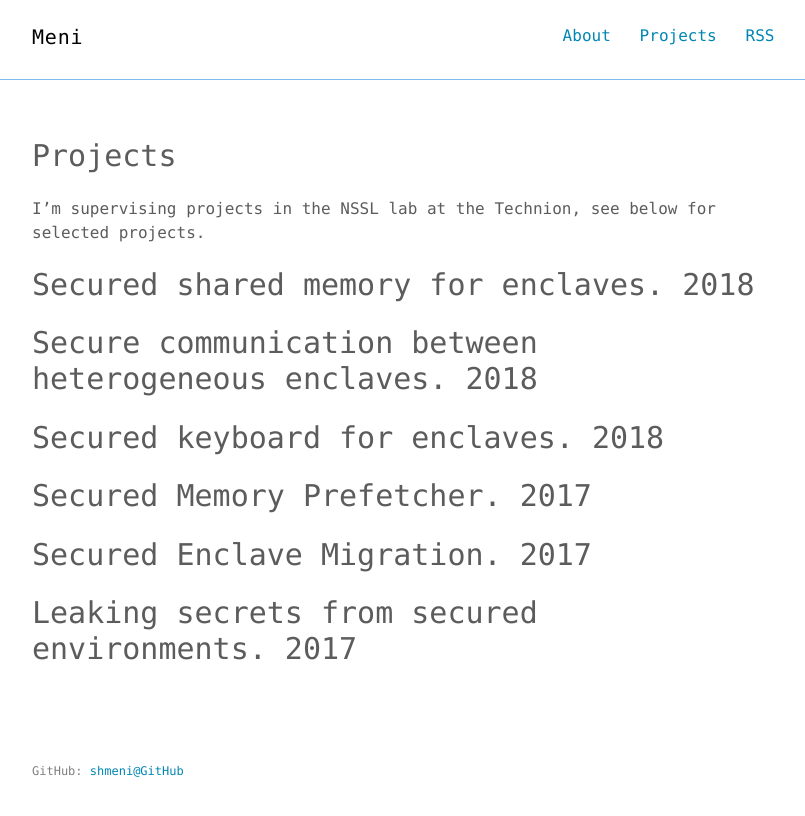
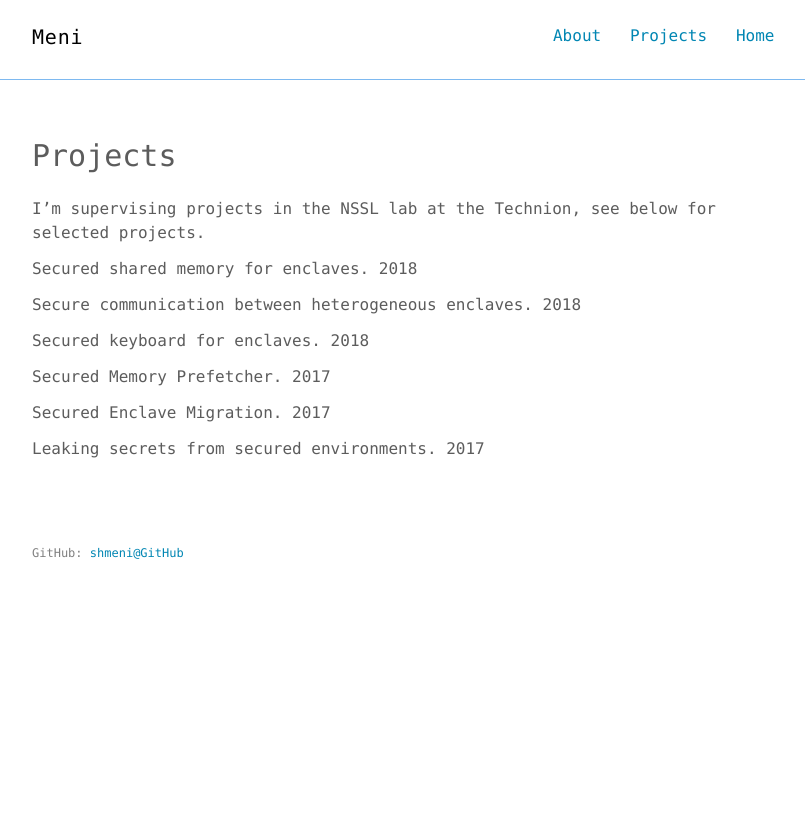
Before and after one commit to shmeni/shmeni.github.io, a Jekyll site: the page built from projects.md, in a window 1280 px wide. Shown: the top 816 px of the page, without its empty margins (232-1037 px from the left). Built offline with Jekyll 4.4.1, drawn with Linux system fonts in a browser that asks for light colours.

Commit message:
more style fix

```diff
--- a/_includes/nav.html
+++ b/_includes/nav.html
@@ -5,7 +5,7 @@
     <ul class="navbar">
       <li><a href="{{ '/about' | prepend: site.baseurl }}">About</a></li>
       <li><a href="{{ '/projects' | prepend: site.baseurl }}">Projects</a></li>
-      <li><a href="{{ "/feed.xml" | prepend: site.baseurl }}" target="_blank">RSS</a></li>
+      <li><a href="{{ "" | prepend: site.baseurl }}" target="_blank">Home</a></li>
     </ul>
   </div>
 </nav>
--- a/_posts/2019-02-01-hello_world.markdown
+++ b/_posts/2019-02-01-hello_world.markdown
@@ -28,4 +28,5 @@ In case you are interested in this, what I believe to be an exciting developing
 to the project page to see what I'm currently looking at. Most of them usually find their way to GitHub.
 
 References:
-Bryan Parno • Jonathan M. McCune • Adrian Perrig - Bootstrapping Trust in Modern Computers
+
+[1] Bryan Parno • Jonathan M. McCune • Adrian Perrig - Bootstrapping Trust in Modern Computers
--- a/projects.md
+++ b/projects.md
@@ -6,9 +6,14 @@ permalink: /projects/
 
 I'm supervising projects in the NSSL lab at the Technion, see below for selected projects.
 
-# Secured shared memory for enclaves. 2018
-# Secure communication between heterogeneous enclaves. 2018
-# Secured keyboard for enclaves. 2018
-# Secured Memory Prefetcher. 2017
-# Secured Enclave Migration. 2017
-# Leaking secrets from secured environments. 2017
+Secured shared memory for enclaves. 2018
+
+Secure communication between heterogeneous enclaves. 2018
+
+Secured keyboard for enclaves. 2018
+
+Secured Memory Prefetcher. 2017
+
+Secured Enclave Migration. 2017
+
+Leaking secrets from secured environments. 2017
```
Also changed, not shown: about.md (+2 -1 lines).
